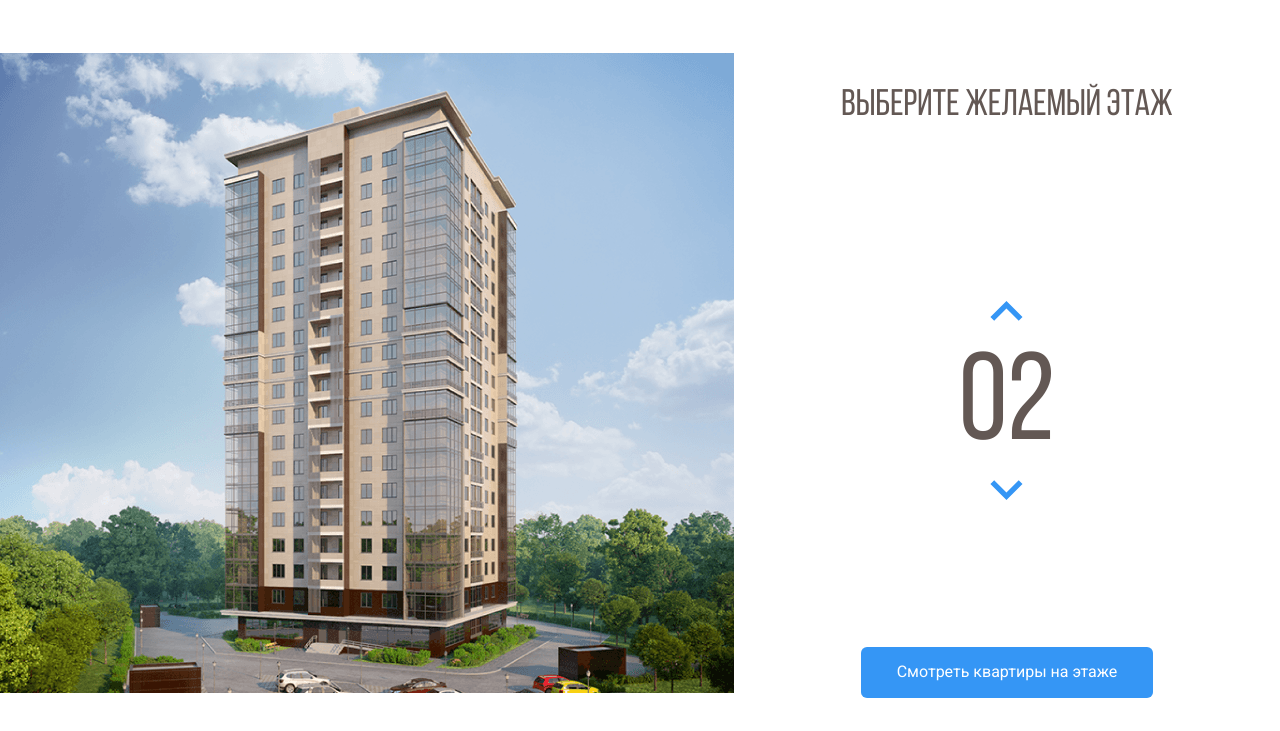
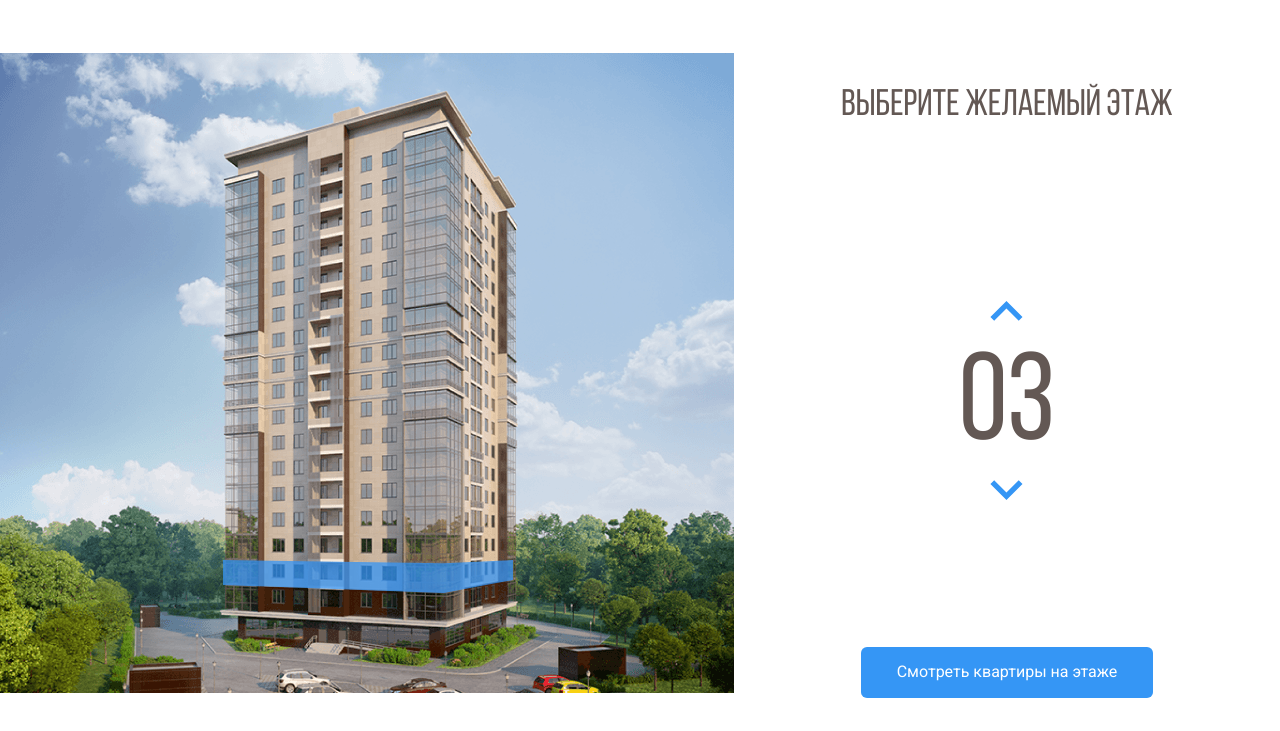
Before and after one commit to MassaFlint/Melody, a plain HTML site: page index.html in a window 1280 px wide. Both pictures are taken after a click on the button 1006 px from the left and 382 px from the top of the page. Shown: the part 69-800 px from the top of the page. Drawn offline with nearby package versions, Linux system fonts and the light colour scheme.

Commit message:
Добавлены скрипты при выборе этажа и рабочий счетчик с кнопками

```diff
--- a/css/style.css
+++ b/css/style.css
@@ -77,6 +77,9 @@ body {
 .home-image path:hover {
   opacity: 1;
 }
+path.current-floor {
+  opacity: 1;
+}
 .counter-group {
   display: flex;
   flex-direction: column;
--- a/index.html
+++ b/index.html
@@ -49,23 +49,23 @@
                 </pattern>
                 <image id="image0" width="740" height="640" xlink:href="img/home.png" />
             </defs>
-            <path d="M222 533L442.8 541L512 527.3V549L443.5 568.7L222 557.7V533Z" fill="#3595F6" fill-opacity="0.75" />
-            <path d="M223 532V507L443.3 510.3L513 507V527L443.7 540L223 532Z" fill="#3595F6" fill-opacity="0.75" />
-            <path d="M223 506V481H444H513V504L445 511L223 506Z" fill="#3595F6" fill-opacity="0.75" />
-            <path d="M223 482V457L444.3 453.3L512 460V482H444" fill="#3595F6" fill-opacity="0.75" />
-            <path d="M223 456V430L444.5 426.7L513 437.7V459L444 452.3L223 456Z" fill="#3595F6" fill-opacity="0.75" />
-            <path d="M222 429V405.3L443 393L514 416V437.3L443 425L222 429Z" fill="#3595F6" fill-opacity="0.75" />
-            <path d="M222 407V382L444.2 365.7L514 394.3V415L443.7 393.3L222 407Z" fill="#3595F6" fill-opacity="0.75" />
-            <path d="M222 382V357L444.5 336.7L514 373.3V394L442 365.3L222 382Z" fill="#3595F6" fill-opacity="0.75" />
-            <path d="M222 356V332L445 307.3L514 351.3V373L444.7 335L222 356Z" fill="#3595F6" fill-opacity="0.75" />
-            <path d="M222 331V307L444.5 278.3L514 329.3V350L443.7 307.7L222 331Z" fill="#3595F6" fill-opacity="0.75" />
-            <path d="M221 307V283L443.3 250L514 309.3V329L444 278.3L221 307Z" fill="#3595F6" fill-opacity="0.75" />
-            <path d="M222 282V258L443.2 223L513 287V308L444.3 249.7L222 282Z" fill="#3595F6" fill-opacity="0.75" />
-            <path d="M222 258V233L444.3 195L513 265.3V286L444 222L222 258Z" fill="#3595F6" fill-opacity="0.75" />
-            <path d="M222 232V207L442.8 163.3L513 242.3V265L444 191.7L222 232Z" fill="#3595F6" fill-opacity="0.75" />
-            <path d="M223 208V183L443 135L513 220V243L442.3 163.7L223 208Z" fill="#3595F6" fill-opacity="0.75" />
-            <path d="M222 183V158L441.8 106L513 198.3V221L443.3 134.7L222 183Z" fill="#3595F6" fill-opacity="0.75" />
-            <path d="M222 158V132L444 75.3L513 177V198L443.7 106.3L222 158Z" fill="#3595F6" fill-opacity="0.75" />
+            <path data-floor="02" d="M222 533L442.8 541L512 527.3V549L443.5 568.7L222 557.7V533Z" fill="#3595F6" fill-opacity="0.75" />
+            <path data-floor="03" d="M223 532V507L443.3 510.3L513 507V527L443.7 540L223 532Z" fill="#3595F6" fill-opacity="0.75" />
+            <path data-floor="04" d="M223 506V481H444H513V504L445 511L223 506Z" fill="#3595F6" fill-opacity="0.75" />
+            <path data-floor="05" d="M223 482V457L444.3 453.3L512 460V482H444" fill="#3595F6" fill-opacity="0.75" />
+            <path data-floor="06" d="M223 456V430L444.5 426.7L513 437.7V459L444 452.3L223 456Z" fill="#3595F6" fill-opacity="0.75" />
+            <path data-floor="07" d="M222 429V405.3L443 393L514 416V437.3L443 425L222 429Z" fill="#3595F6" fill-opacity="0.75" />
+            <path data-floor="08" d="M222 407V382L444.2 365.7L514 394.3V415L443.7 393.3L222 407Z" fill="#3595F6" fill-opacity="0.75" />
+            <path data-floor="09" d="M222 382V357L444.5 336.7L514 373.3V394L442 365.3L222 382Z" fill="#3595F6" fill-opacity="0.75" />
+            <path data-floor="10" d="M222 356V332L445 307.3L514 351.3V373L444.7 335L222 356Z" fill="#3595F6" fill-opacity="0.75" />
+            <path data-floor="11" d="M222 331V307L444.5 278.3L514 329.3V350L443.7 307.7L222 331Z" fill="#3595F6" fill-opacity="0.75" />
+            <path data-floor="12" d="M221 307V283L443.3 250L514 309.3V329L444 278.3L221 307Z" fill="#3595F6" fill-opacity="0.75" />
+            <path data-floor="13" d="M222 282V258L443.2 223L513 287V308L444.3 249.7L222 282Z" fill="#3595F6" fill-opacity="0.75" />
+            <path data-floor="14" d="M222 258V233L444.3 195L513 265.3V286L444 222L222 258Z" fill="#3595F6" fill-opacity="0.75" />
+            <path data-floor="15" d="M222 232V207L442.8 163.3L513 242.3V265L444 191.7L222 232Z" fill="#3595F6" fill-opacity="0.75" />
+            <path data-floor="16" d="M223 208V183L443 135L513 220V243L442.3 163.7L223 208Z" fill="#3595F6" fill-opacity="0.75" />
+            <path data-floor="17" d="M222 183V158L441.8 106L513 198.3V221L443.3 134.7L222 183Z" fill="#3595F6" fill-opacity="0.75" />
+            <path data-floor="18" d="M222 158V132L444 75.3L513 177V198L443.7 106.3L222 158Z" fill="#3595F6" fill-opacity="0.75" />
 
         </svg>
 
@@ -85,5 +85,8 @@
         </div>
         <!-- Main-info -->
     </main>
+<script src="https://code.jquery.com/jquery-3.6.0.min.js"
+    integrity="sha256-/xUj+3OJU5yExlq6GSYGSHk7tPXikynS7ogEvDej/m4=" crossorigin="anonymous"></script>
+    <script src="js/main.js"></script>
 </body>
 </html>
--- /dev/null
+++ b/js/main.js
@@ -0,0 +1,32 @@
+$(document).ready(function () {
+  var currentFloor = 2;
+  var floorPath =  $(".home-image path");
+  var counterUp = $(".counter-up");
+  var counterDown = $(".counter-down");
+  console.log("сайт готов к манипуляциям")
+ floorPath.on("mouseover", function(){
+   floorPath.removeClass("current-floor");
+    currentFloor = ($(this).attr("data-floor"))
+    $(".counter").text(currentFloor);
+  });
+  counterUp.on("click", function(){
+    if (currentFloor < 18) {
+      currentFloor++;
+    usCurrentFloor = currentFloor.toLocaleString("en-US", { minimumIntegerDigits: 2,
+      useGroupping: false });
+    $(".counter").text(usCurrentFloor);
+     floorPath.removeClass("current-floor");
+  $(`[data-floor=${usCurrentFloor}]`).toggleClass("current-floor");
+    }
+  });
+   counterDown.on("click", function () {
+   if(currentFloor > 2) {
+     currentFloor--;
+     usCurrentFloor = currentFloor.toLocaleString("en-US", { minimumIntegerDigits: 2,
+      useGroupping: false });
+    $(".counter").text(usCurrentFloor);
+     floorPath.removeClass("current-floor");
+  $(`[data-floor=${usCurrentFloor}]`).toggleClass("current-floor");
+   }
+   })
+});
```
